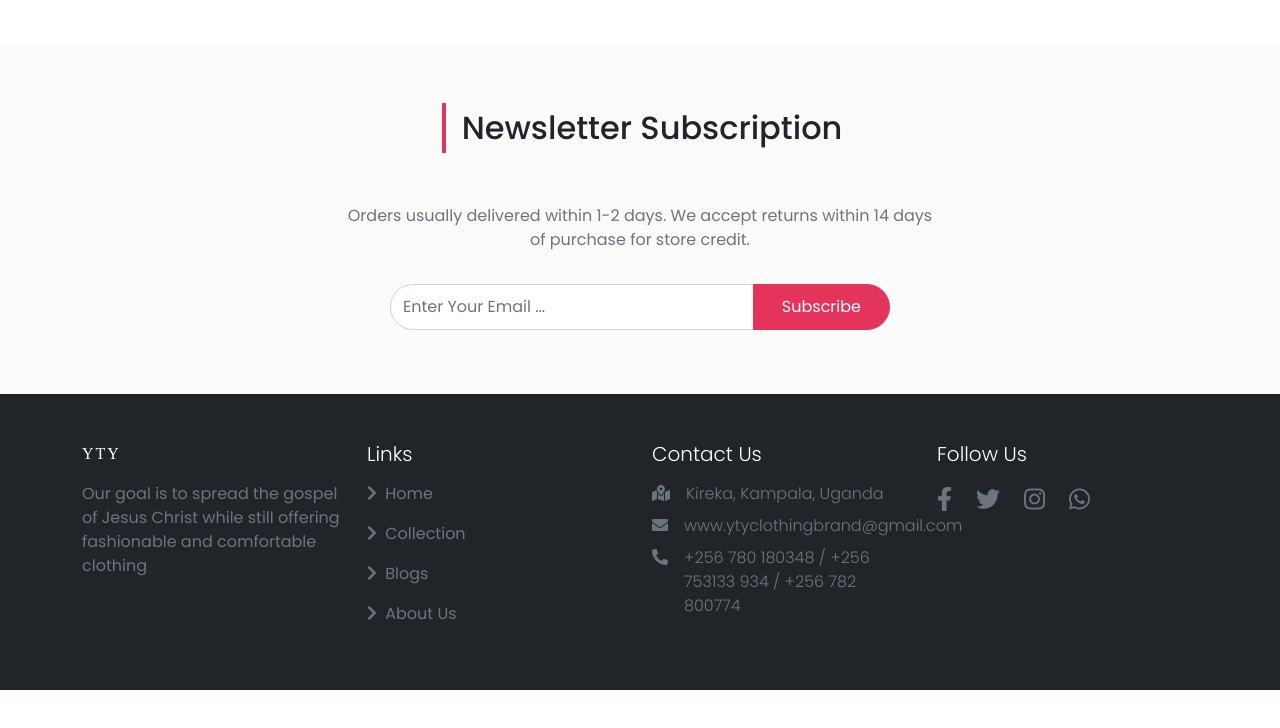
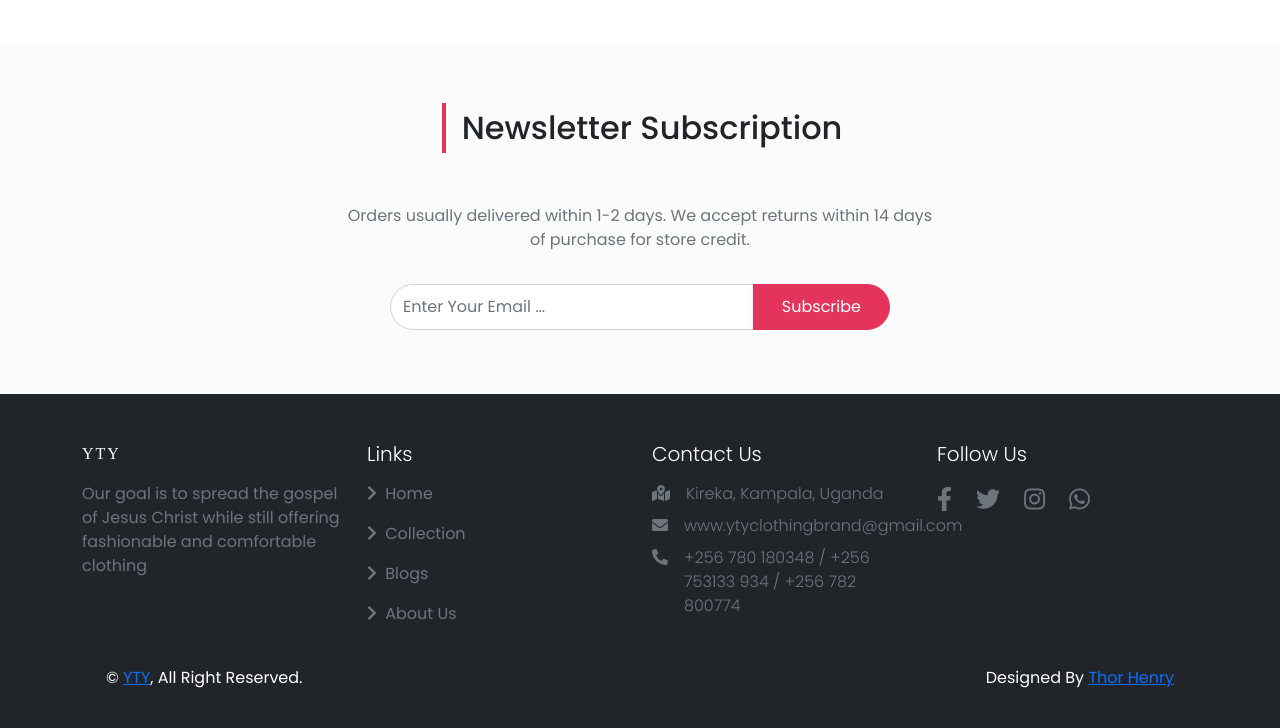
Before and after one commit to thorhenry/new_yty, a plain HTML site: page index.html in a window 1280 px wide. Shown: the part 5297-6025 px from the top of the page. Before the commit the page ends 5987 px from the top, so only its background shows below. Drawn offline with nearby package versions, Linux system fonts and the light colour scheme; a web font is replaced by a local one.

Commit message:
Add files via upload

```diff
--- a/index.html
+++ b/index.html
@@ -72,12 +72,12 @@
             <div class = "text-center carousel-item active">
                 <h2 class = "text-capitalize text-white">best collection</h2>
                 <h1 class = "text-uppercase py-2 fw-bold text-white">new arrivals</h1>
-                <a href = "#" class = "btn mt-3 text-uppercase">shop now</a>
+                <a href = "https://yty.ulinkwebsite.com" class = "btn mt-3 text-uppercase">shop now</a>
             </div>
             <div class = "text-center carousel-item">
                 <h2 class = "text-capitalize text-white">best price & offer</h2>
                 <h1 class = "text-uppercase py-2 fw-bold text-white">new season</h1>
-                <a href = "#" class = "btn mt-3 text-uppercase">buy now</a>
+                <a href = "https://yty.ulinkwebsite.com" class = "btn mt-3 text-uppercase">buy now</a>
             </div>
         </div>
 
@@ -623,6 +623,19 @@
                         </ul>
                     </div>
                 </div>
+                <div class="container-fluid copyright">
+                    <div class="container">
+                        <div class="row">
+                            <div class="col-md-6 text-center text-md-start mb-3 mb-md-0">
+                                &copy; <a href="#Home">YTY</a>, All Right Reserved.
+                            </div>
+                            <div class="col-md-6 text-center text-md-end">
+                                <!--/*** This template is free as long as you keep the footer author’s credit link/attribution link/backlink. If you'd like to use the template without the footer author’s credit link/attribution link/backlink, you can purchase the Credit Removal License from "https://htmlcodex.com/credit-removal". Thank you for your support. ***/-->
+                                Designed By <a href="https://www.instagram.com/thorhenry18/">Thor Henry</a>
+                            </div>
+                        </div>
+                    </div>
+                </div>
             </div>
         </div>
     </footer>
```
